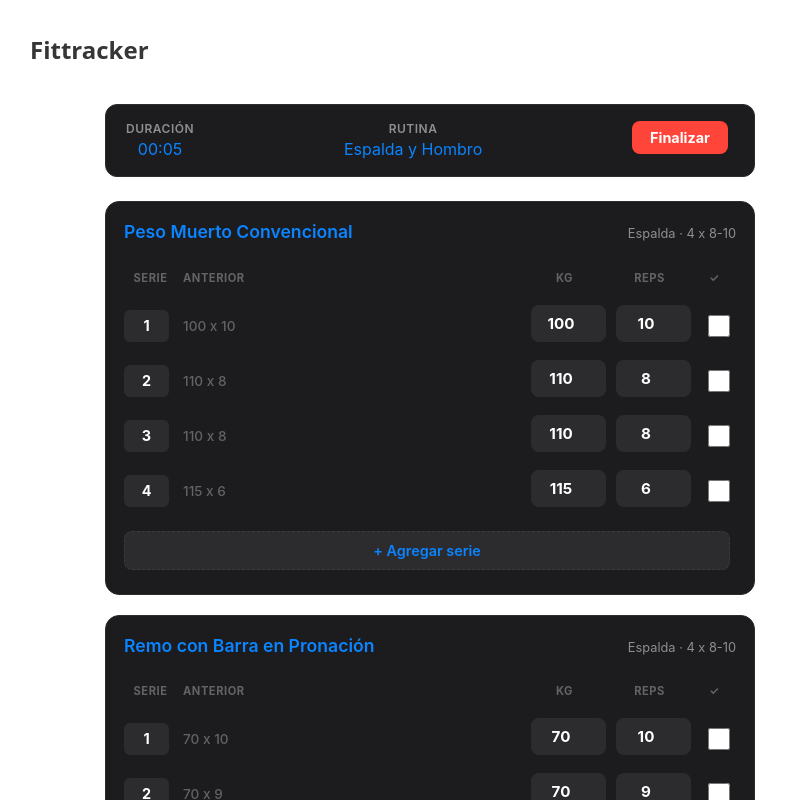
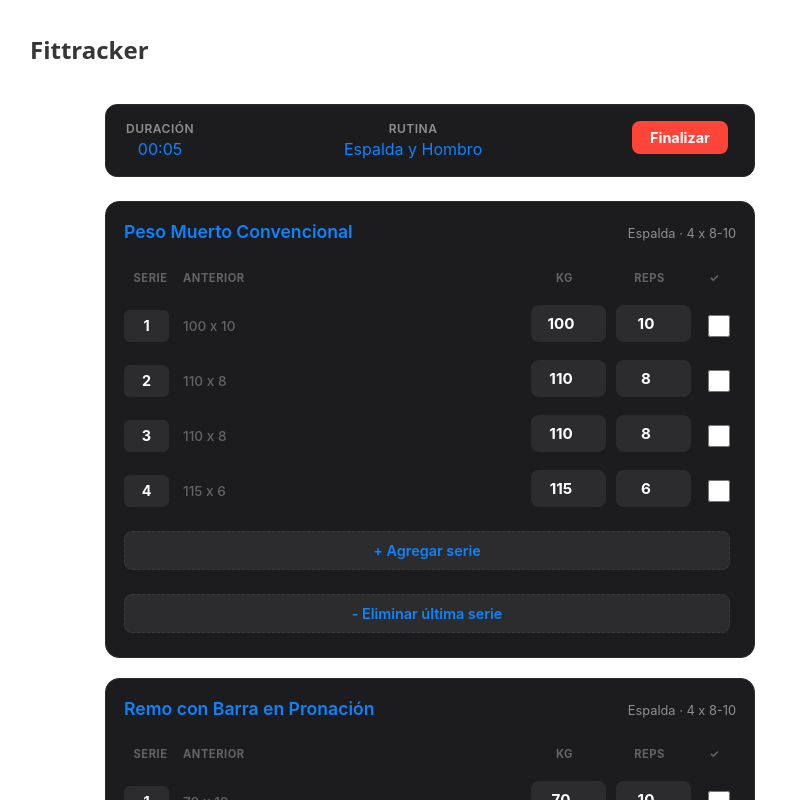
Before and after one commit to jvmarcos-dev/fittracker-frontend, a React (Vite) app: page /routines/1/workout in a window 1280 px wide. Shown: the top 800 px of the page, without its empty margins (210-996 px from the left). Built offline with nearby package versions, Linux system fonts and the light colour scheme.

Commit message:
feat: implement handleRemoveSet function to allow removal of the last set from exercises

```diff
--- a/src/pages/WorkoutPage.jsx
+++ b/src/pages/WorkoutPage.jsx
@@ -86,6 +86,25 @@ export default function WorkoutPage() {
 
         //los demas ejercicios se devuelven como estaban
         return item;
+      }),
+    }));
+  };
+
+  const handleRemoveSet = (exerciseId) => {
+    setWorkout((prevWorkout) => ({
+      ...prevWorkout,
+      exercises: prevWorkout.exercises.map((prevExercise) => {
+        if (prevExercise.id === exerciseId) {
+          return {
+            ...prevExercise,
+            sets:
+              prevExercise.sets.length > 1
+                ? prevExercise.sets.slice(0, -1)
+                : prevExercise.sets,
+          };
+        }
+
+        return prevExercise;
       }),
     }));
   };
@@ -195,6 +214,12 @@ export default function WorkoutPage() {
                 <button type="button" onClick={() => handleAddSet(exercise.id)}>
                   + Agregar serie
                 </button>
+                <button
+                  type="button"
+                  onClick={() => handleRemoveSet(exercise.id)}
+                >
+                  - Eliminar última serie
+                </button>
               </div>
             );
           })}
```
